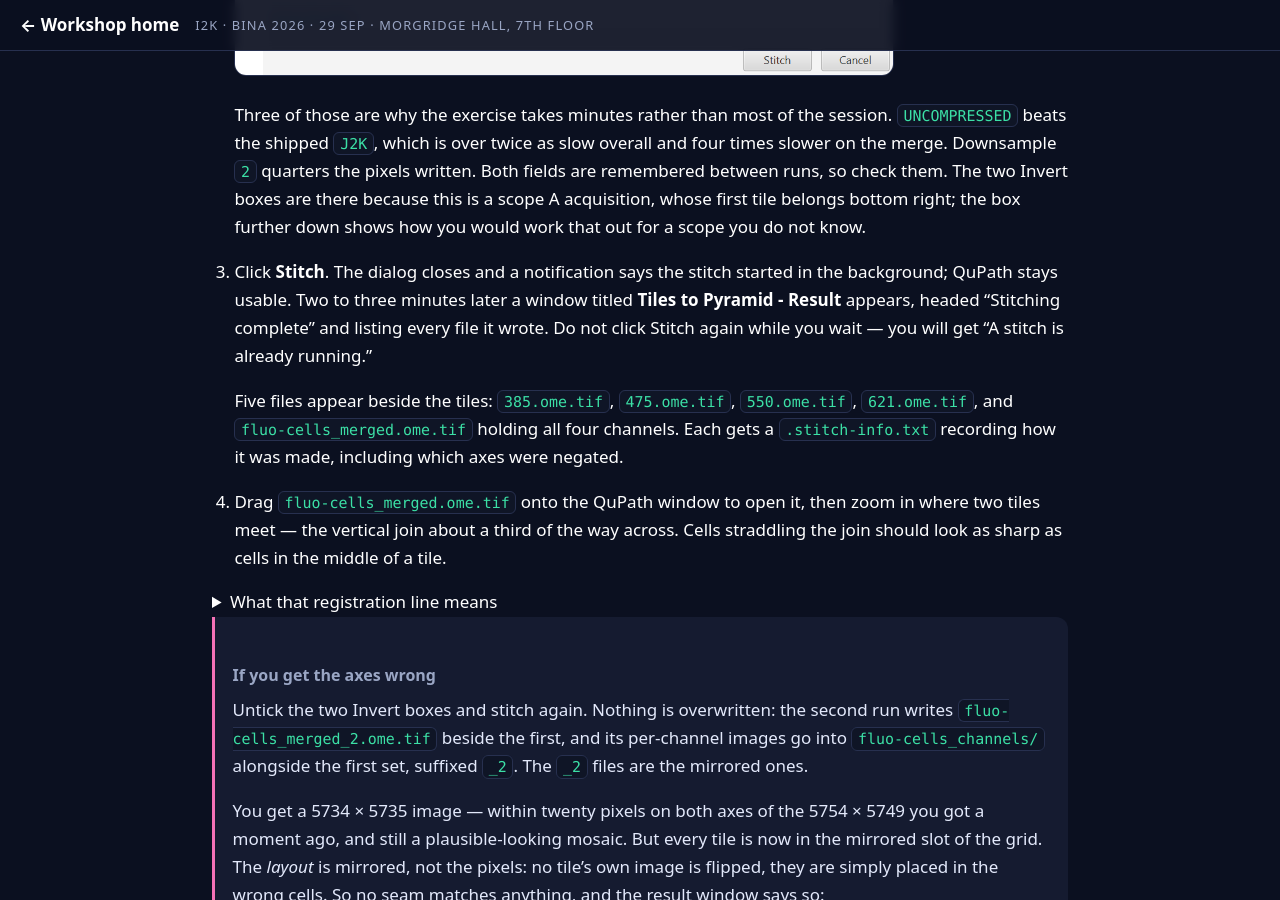
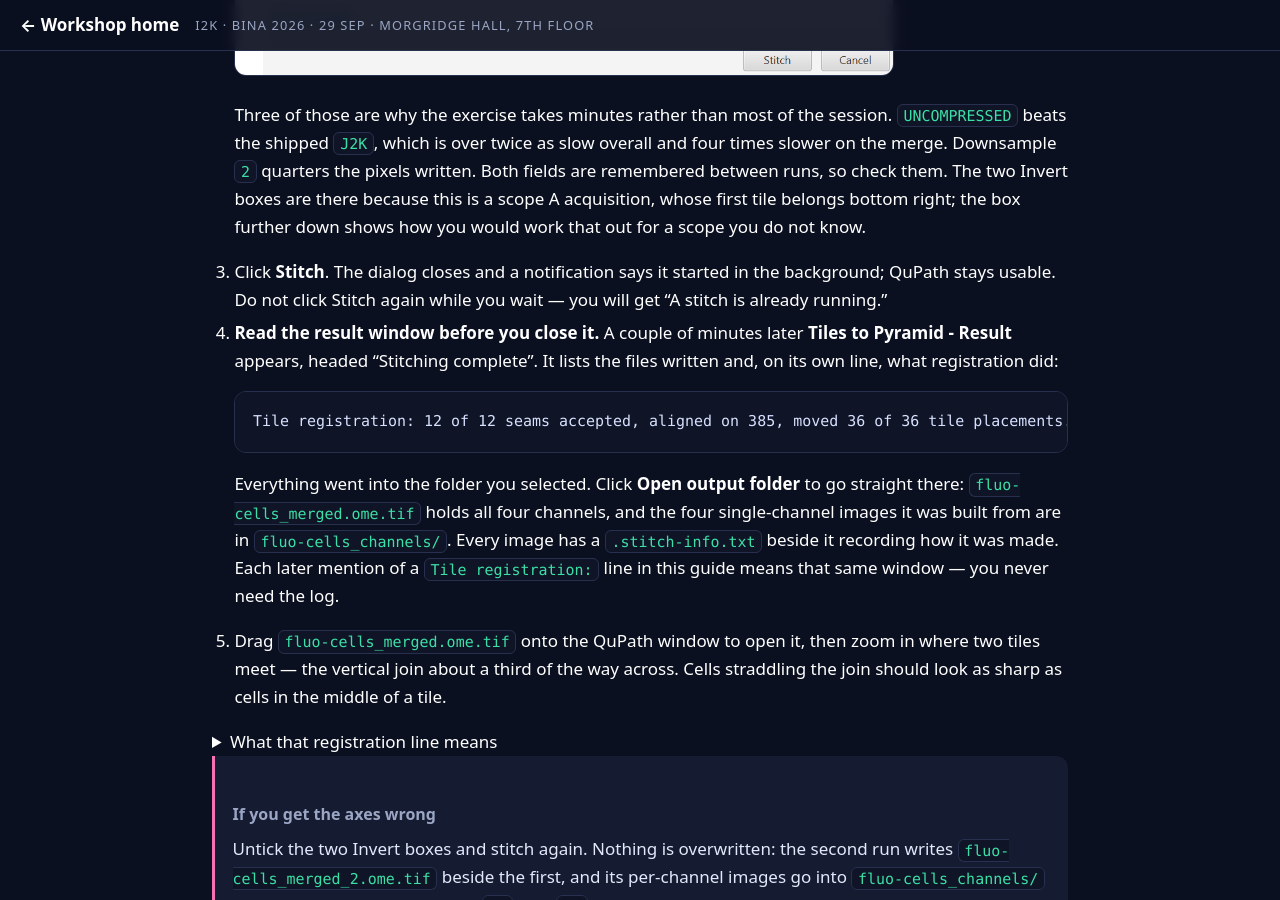
Before and after one commit to MichaelSNelson/BINA-I2K-2026-QuPath-Extensions, a Jekyll site: the page built from docs/13-tiles-to-pyramid.md, in a window 1280 px wide and 900 px high, scrolled down 4334 px. Built offline with Jekyll 4.4.1, drawn with Linux system fonts in a browser that asks for light colours; some of the changed text lies outside the part shown.

Commit message:
Tiles to Pyramid: say where each number comes from, and drop the guessing
Exercise 1's outcome told the reader five files would appear beside the tiles,
which stopped being true when per-channel stitches moved into
<folder>_channels/, and it buried the result window in the same step as
clicking Stitch. Reading that window is now its own step, before the one that
sends them off to open the image, and it says to use Open output folder rather
than describing where things landed.

Exercise 3 asserted "17 of 17 seams accepted" without saying where that appears.
It is the result window, same as the others; the exact string is quoted, taken
from a real run of that folder rather than written from memory.

And "wrong by more than you would guess" asked the reader to have had a guess.
It now just says 12 px, and what 12 px costs.

Claude-Session: https://claude.ai/code/session_0196eZ7pJQGJ5ciiaP6XEu5P

````diff
--- a/docs/13-tiles-to-pyramid.md
+++ b/docs/13-tiles-to-pyramid.md
@@ -181,15 +181,23 @@ tiles off disk and writes an image. Open QuPath, go to
    between runs, so check them. The two Invert boxes are there because this is a scope A
    acquisition, whose first tile belongs bottom right; the box further down shows how you
    would work that out for a scope you do not know.
-3. Click **Stitch**. The dialog closes and a notification says the stitch started in the
-   background; QuPath stays usable. Two to three minutes later a window titled **Tiles to
-   Pyramid - Result** appears, headed "Stitching complete" and listing every file it wrote.
-   Do not click Stitch again while you wait — you will get "A stitch is already running."
+3. Click **Stitch**. The dialog closes and a notification says it started in the background;
+   QuPath stays usable. Do not click Stitch again while you wait — you will get "A stitch is
+   already running."
+4. **Read the result window before you close it.** A couple of minutes later **Tiles to Pyramid -
+   Result** appears, headed "Stitching complete". It lists the files written and, on its own
+   line, what registration did:
 
-   Five files appear beside the tiles: `385.ome.tif`, `475.ome.tif`, `550.ome.tif`,
-   `621.ome.tif`, and `fluo-cells_merged.ome.tif` holding all four channels. Each gets a
-   `.stitch-info.txt` recording how it was made, including which axes were negated.
-4. Drag `fluo-cells_merged.ome.tif` onto the QuPath window to open it, then zoom in where two
+   ```
+   Tile registration: 12 of 12 seams accepted, aligned on 385, moved 36 of 36 tile placements.
+   ```
+
+   Everything went into the folder you selected. Click **Open output folder** to go straight
+   there: `fluo-cells_merged.ome.tif` holds all four channels, and the four single-channel images
+   it was built from are in `fluo-cells_channels/`. Every image has a `.stitch-info.txt` beside it
+   recording how it was made. Each later mention of a `Tile registration:` line in this guide
+   means that same window — you never need the log.
+5. Drag `fluo-cells_merged.ome.tif` onto the QuPath window to open it, then zoom in where two
    tiles meet — the vertical join about a third of the way across. Cells straddling the join
    should look as sharp as cells in the middle of a tile.
 
@@ -301,9 +309,14 @@ Twelve RGB tiles from a polarized-light acquisition. Four changes from exercise
 | **Pixel size** | `0.1732`, typed with **Manually edit pixel size** ticked |
 | **Stage axes** | **Untick both** Invert boxes. Upright scope; its stage runs the same way as its camera |
 
-Expect `17 of 17 seams accepted` and one `90.0.ome.tif`. Color instead of 16-bit grayscale, a
-different objective and the opposite stage convention — and only the pixel size and two
-checkboxes changed.
+The result window should read:
+
+```
+Tile registration: 17 of 17 seams accepted, moved 12 of 12 tile placements.
+```
+
+and you get one `90.0.ome.tif`. Color instead of 16-bit grayscale, a different objective and the
+opposite stage convention — and only the pixel size and two checkboxes changed.
 
 ### If you have time
 
@@ -344,8 +357,8 @@ checkboxes changed.
 
 ### What to notice
 
-- The stage was wrong, and by more than you would guess: up to 12 px here, enough to break a
-  filament across a seam. It is wrong on every microscope; the only question is by how much.
+- The stage was out by up to 12 px on this data, enough to cut a cell in half at a seam. Every
+  stage is out by something; registration is how you find out by how much.
 - Stage axis direction is a property of the microscope, not of the data. Two of the folders in
   this zip need both axes inverted and two need neither, and nothing in the files says which.
 - Your channels are measured once, together. DAPI, FITC and TRITC in exercise 2 came off the
````
